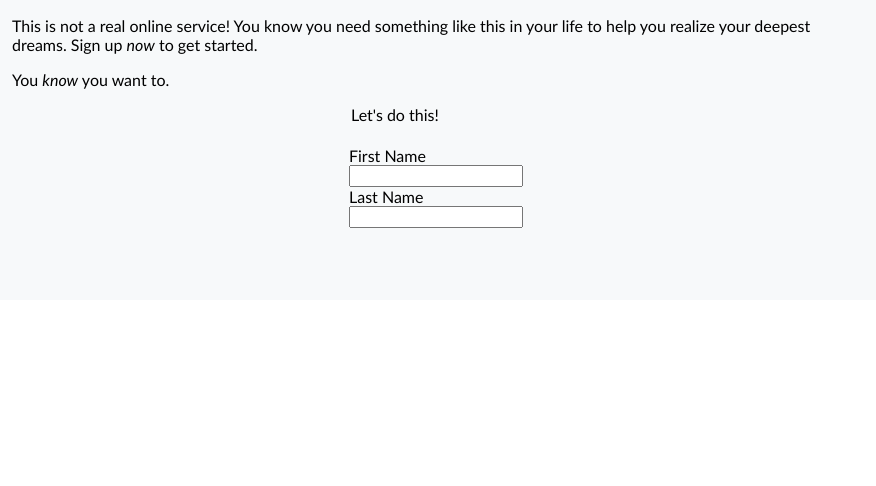
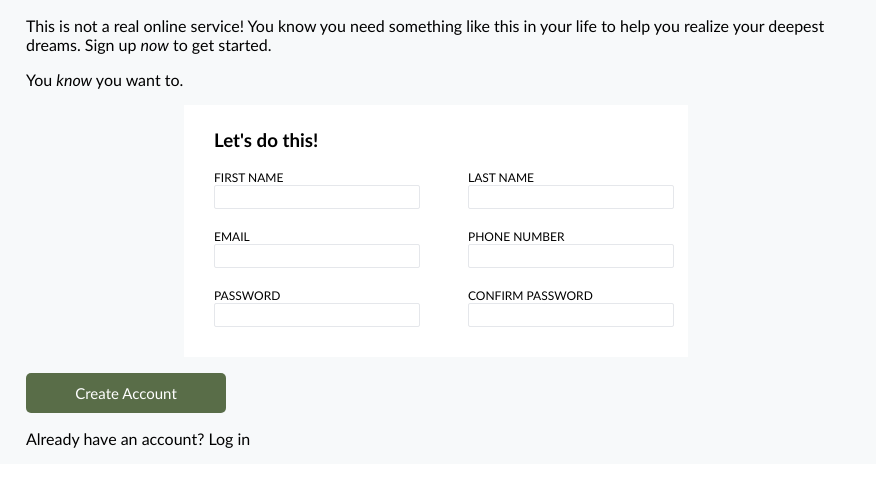
Before and after one commit to andy-jpeg/sign-up-form, a plain HTML site: page index.html in a window 1280 px wide. Shown: the full height of the page, 404-1280 px from the left. Drawn offline with Linux system fonts and the light colour scheme.

Commit message:
Edit index.html and styles.css

```diff
--- a/index.html
+++ b/index.html
@@ -10,7 +10,10 @@
 
   <body>
     <div class="background">
-      <img class="img-background" src="https://images.unsplash.com/photo-1585202900225-6d3ac20a6962?q=80&w=1862&auto=format&fit=crop&ixlib=rb-4.0.3&ixid=M3wxMjA3fDB8MHxwaG90by1wYWdlfHx8fGVufDB8fHx8fA%3D%3D" alt="Forest background with leaves">
+      <div class="plant-bg">
+        <img class="img-background" src="https://images.unsplash.com/photo-1585202900225-6d3ac20a6962?q=80&w=1862&auto=format&fit=crop&ixlib=rb-4.0.3&ixid=M3wxMjA3fDB8MHxwaG90by1wYWdlfHx8fGVufDB8fHx8fA%3D%3D" alt="Forest background with leaves">
+        <div></div>
+      </div>
 
       <div class="form">
         <p class="description">
@@ -20,18 +23,47 @@
         <p class="description">You <em>know</em> you want to.</p>
 
         <div class="sign-up">
-          <p>Let's do this!</p>
-
           <form action="#" method="post">
             <fieldset>
-              <label for="first_name">First Name</label>
-              <input type="text" id="first_name" name="first_name">
+              <h3>Let's do this!</h3>
 
-              <label for="last_name">Last Name</label>
-              <input type="text" id="last_name" name="last_name">
+              <div class="inputs">
+                <div class="input">
+                  <label for="first_name">First Name</label>
+                  <input type="text" id="first_name" name="first_name">
+                </div>
+
+                <div class="input">
+                  <label for="last_name">Last Name</label>
+                  <input type="text" id="last_name" name="last_name">
+                </div>
+
+                <div class="input">
+                  <label for="email">Email</label>
+                  <input type="email" id="email" name="email">
+                </div>
+
+                <div class="input">
+                  <label for="phone_number">Phone Number</label>
+                  <input type="number" id="phone_number" name="phone_number">
+                </div>
+
+                <div class="input">
+                  <label for="password">Password</label>
+                  <input type="password" id="password" name="password">
+                </div>
+
+                <div class="input">
+                  <label for="confirm_password">Confirm Password</label>
+                  <input type="password" id="confirm_password" name="confirm_password">
+                </div>
+              </div>
             </fieldset>
           </form>
         </div>
+
+        <button type="submit">Create Account</button>
+        <p>Already have an account? Log in</p>
       </div>
     </div>
   </body>
--- a/styles/styles.css
+++ b/styles/styles.css
@@ -8,6 +8,12 @@ body {
 
 p {
   margin: 16px;
+  margin-left: 30px;
+}
+
+form {
+  background-color: white;
+  padding-left: 16px;
 }
 
 fieldset {
@@ -16,17 +22,46 @@ fieldset {
   border: 0;
 }
 
+input {
+  width: 200px;
+  height: 20px;
+  margin-bottom: 20px;
+  border: 1px solid #E5E7EB;
+  border-radius: 2px;
+}
+
+input:focus {
+  box-shadow: 2px 4px 4px -2px gray;
+}
+
 label {
   display: flex;
+  text-transform: uppercase;
+  font-size: 12px;
 }
 
-form {
-  align-items: center;
-  justify-content: center;
+button {
+  margin-top: 16px;
+  margin-left: 30px;
+  width: 200px;
+  height: 40px;
+  background-color: #596D48;
+  color: white;
+  font-size: 15px;
+  border-width: 0px;
+  border-radius: 5px;
 }
 
 .form {
   background-color: rgb(247, 249, 250);
+}
+
+.inputs {
+  display: flex;
+  flex-direction: row;
+  flex-wrap: wrap;
+  justify-content: space-between;
+  max-width: 460px;
 }
 
 .background {
@@ -39,6 +74,6 @@ form {
 }
 
 .sign-up {
+  justify-self: center;
   align-self: center;
-  justify-self: center;
 }
```
